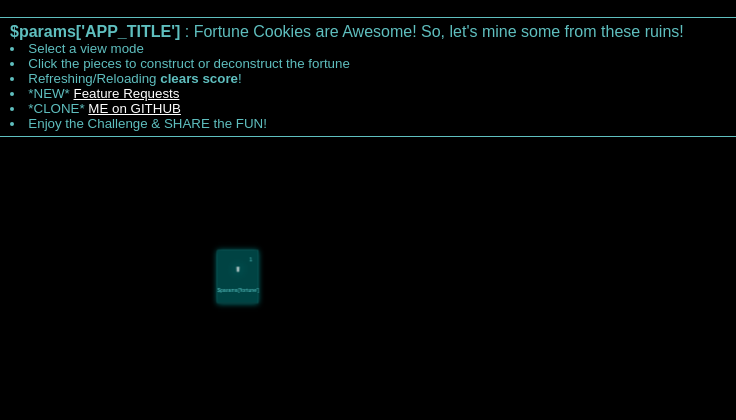
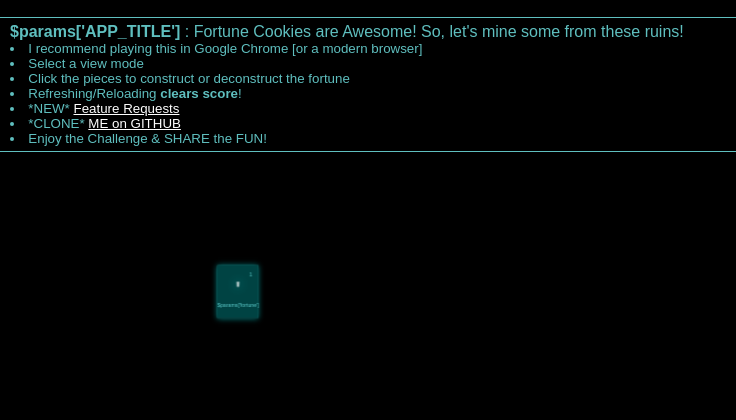
Before and after one commit to NuChwezi/fhunter, a Python web app: template templates/fhunter.html in a window 1280 px wide. Shown: the top 420 px of the page, without its empty margins (0-736 px from the left). Run offline with Jinja, Linux system fonts and the light colour scheme; the template is opened without the code that fills it, so the values that code supplies are empty.

Commit message:
recommend chrome for playing

```diff
--- a/templates/fhunter.html
+++ b/templates/fhunter.html
@@ -205,6 +205,7 @@ $def with (params)
             <div id="solution" ><b>$params['APP_TITLE']</b> : Fortune Cookies are Awesome! So, let's mine some from these ruins!
                 <br/>
                 <small>
+                    <li>I recommend playing this in Google Chrome [or a modern browser]</li>
                     <li>Select a view mode</li>
                     <li>Click the pieces to construct or deconstruct the fortune</li>
                     <li>Refreshing/Reloading <b>clears score</b>!</li>
```
